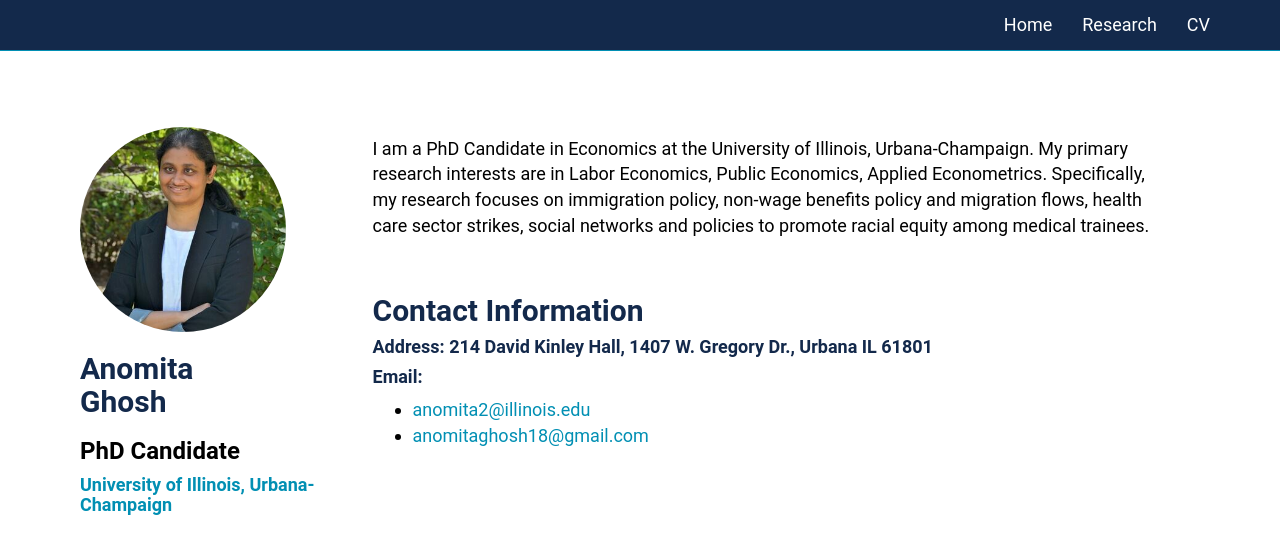
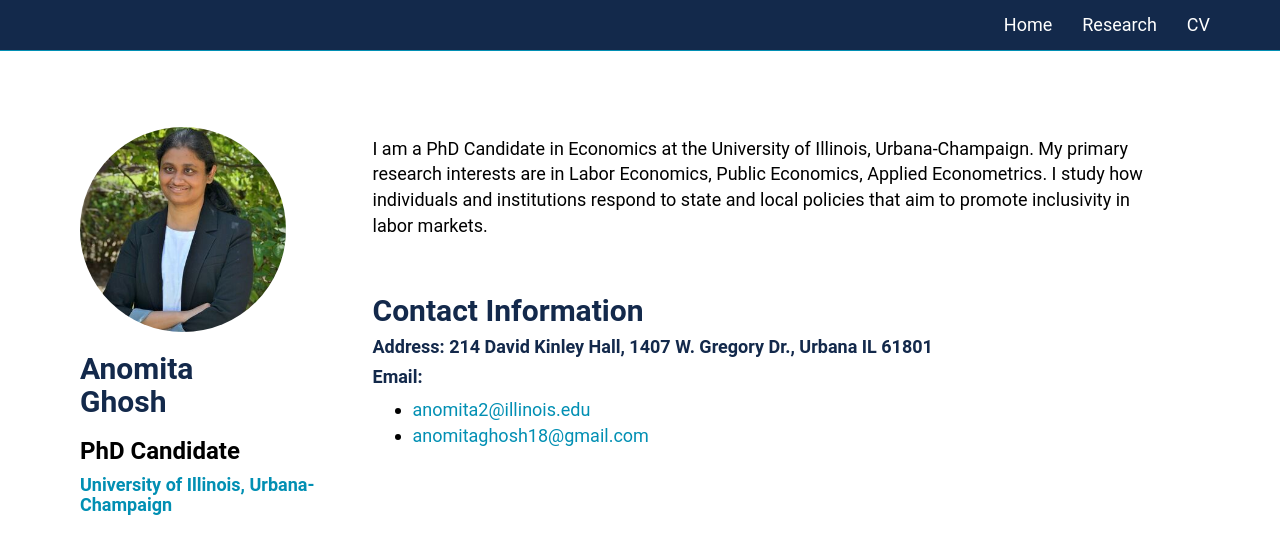
Before and after one commit to anomitaghosh/anomitaghosh.github.io, a Jekyll site: the page built from index.md, in a window 1280 px wide. Shown: the top 554 px of the page. Built offline with Jekyll 4.4.1, drawn with Linux system fonts in a browser that asks for light colours.

Commit message:
Update index.md

```diff
--- a/index.md
+++ b/index.md
@@ -3,7 +3,7 @@ layout: default
 ---
 
 
-I am a PhD Candidate in Economics at the University of Illinois, Urbana-Champaign. My primary research interests are in Labor Economics, Public Economics, Applied Econometrics. Specifically, my research focuses on immigration policy, non-wage benefits policy and migration flows, health care sector strikes, social networks and policies to promote racial equity among medical trainees.
+I am a PhD Candidate in Economics at the University of Illinois, Urbana-Champaign. My primary research interests are in Labor Economics, Public Economics, Applied Econometrics. I study how individuals and institutions respond to state and local policies that aim to promote inclusivity in labor markets.
 
 
 
```
